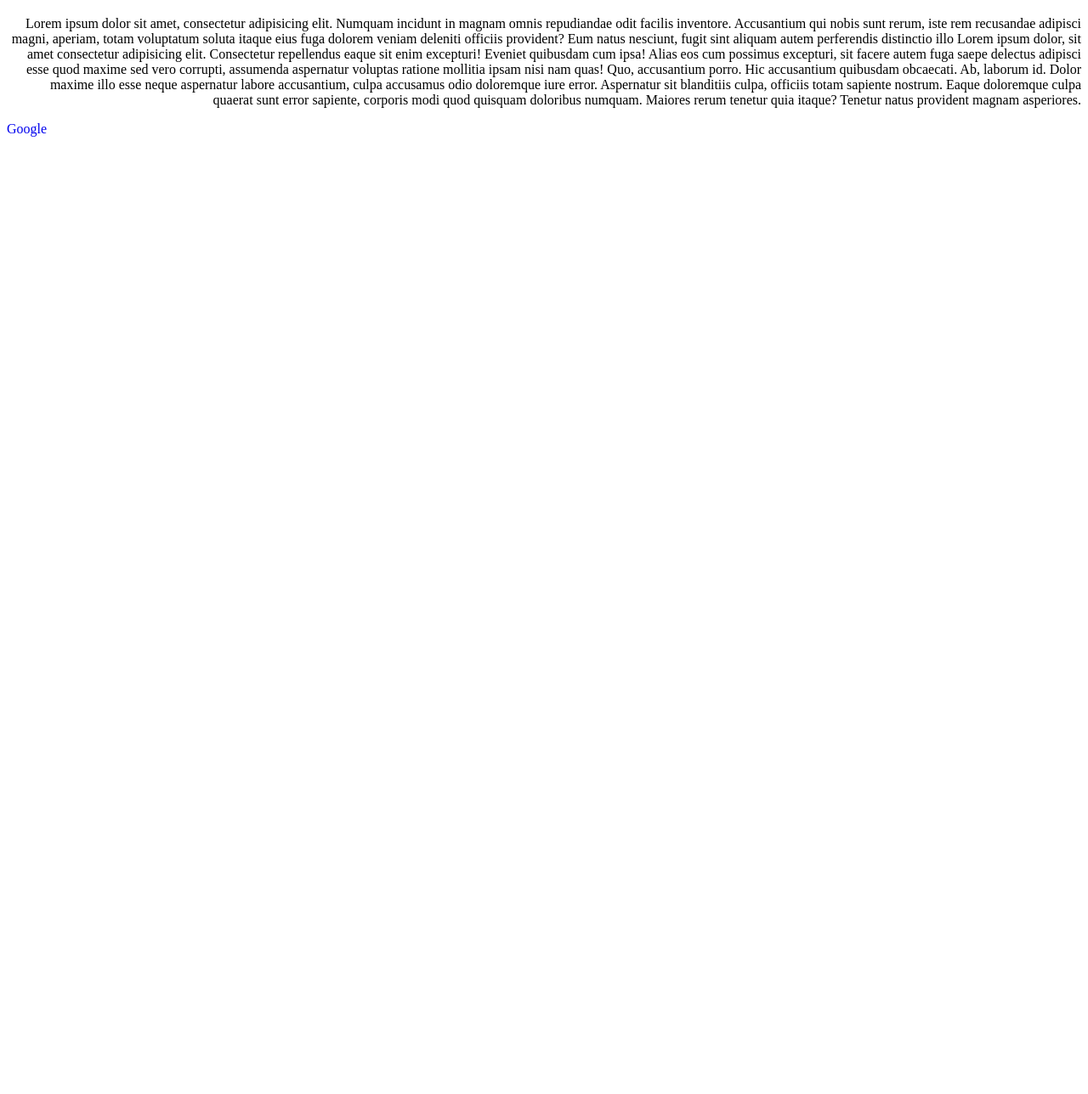
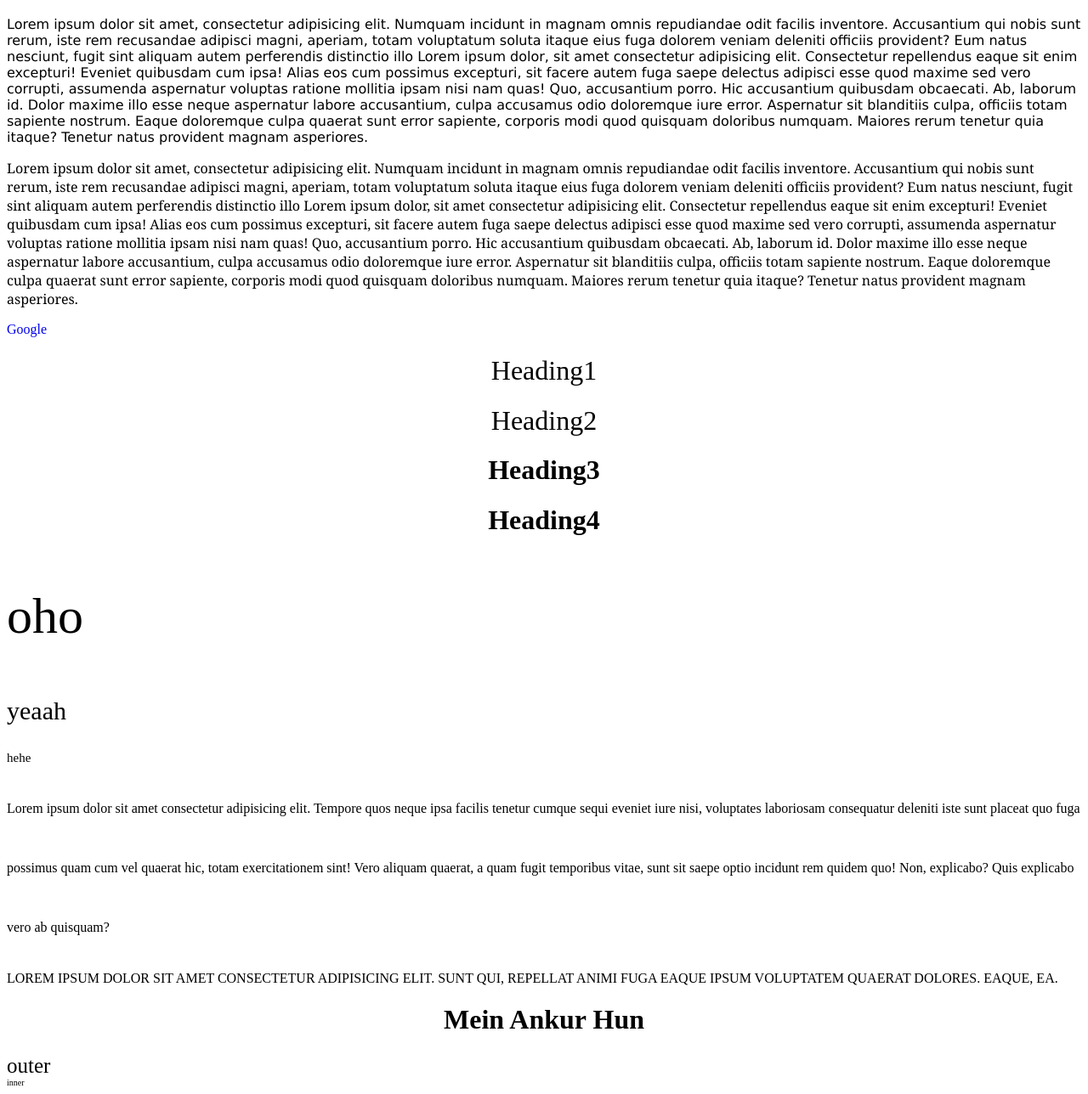
Before and after one commit to imankurbhowmik/CSS, a plain HTML site: page 01.html in a window 1280 px wide. Shown: the part 61-1349 px from the top of the page at 85% size. Before the commit the page ends 800 px from the top, so only its background shows below. Drawn offline with Linux system fonts and the light colour scheme.

Commit message:
new commits

```diff
--- a/01.html
+++ b/01.html
@@ -11,10 +11,49 @@
     ** works based on parent element-->
 
     <h1>heading</h1>
-    <p>Lorem ipsum dolor sit amet, consectetur adipisicing elit. Numquam incidunt in magnam omnis repudiandae odit facilis inventore. Accusantium qui nobis sunt rerum, iste rem recusandae adipisci magni, aperiam, totam voluptatum soluta itaque eius fuga dolorem veniam deleniti officiis provident? Eum natus nesciunt, fugit sint aliquam autem perferendis distinctio illo Lorem ipsum dolor, sit amet consectetur adipisicing elit. Consectetur repellendus eaque sit enim excepturi! Eveniet quibusdam cum ipsa! Alias eos cum possimus excepturi, sit facere autem fuga saepe delectus adipisci esse quod maxime sed vero corrupti, assumenda aspernatur voluptas ratione mollitia ipsam nisi nam quas! Quo, accusantium porro. Hic accusantium quibusdam obcaecati. Ab, laborum id. Dolor maxime illo esse neque aspernatur labore accusantium, culpa accusamus odio doloremque iure error. Aspernatur sit blanditiis culpa, officiis totam sapiente nostrum. Eaque doloremque culpa quaerat sunt error sapiente, corporis modi quod quisquam doloribus numquam. Maiores rerum tenetur quia itaque? Tenetur natus provident magnam asperiores.</p>
+    <p id="one">Lorem ipsum dolor sit amet, consectetur adipisicing elit. Numquam incidunt in magnam omnis repudiandae odit facilis inventore. Accusantium qui nobis sunt rerum, iste rem recusandae adipisci magni, aperiam, totam voluptatum soluta itaque eius fuga dolorem veniam deleniti officiis provident? Eum natus nesciunt, fugit sint aliquam autem perferendis distinctio illo Lorem ipsum dolor, sit amet consectetur adipisicing elit. Consectetur repellendus eaque sit enim excepturi! Eveniet quibusdam cum ipsa! Alias eos cum possimus excepturi, sit facere autem fuga saepe delectus adipisci esse quod maxime sed vero corrupti, assumenda aspernatur voluptas ratione mollitia ipsam nisi nam quas! Quo, accusantium porro. Hic accusantium quibusdam obcaecati. Ab, laborum id. Dolor maxime illo esse neque aspernatur labore accusantium, culpa accusamus odio doloremque iure error. Aspernatur sit blanditiis culpa, officiis totam sapiente nostrum. Eaque doloremque culpa quaerat sunt error sapiente, corporis modi quod quisquam doloribus numquam. Maiores rerum tenetur quia itaque? Tenetur natus provident magnam asperiores.</p>
 
-    <!-- text-decoration : underline/ overline/ line-through -->
+    <p id="two">Lorem ipsum dolor sit amet, consectetur adipisicing elit. Numquam incidunt in magnam omnis repudiandae odit facilis inventore. Accusantium qui nobis sunt rerum, iste rem recusandae adipisci magni, aperiam, totam voluptatum soluta itaque eius fuga dolorem veniam deleniti officiis provident? Eum natus nesciunt, fugit sint aliquam autem perferendis distinctio illo Lorem ipsum dolor, sit amet consectetur adipisicing elit. Consectetur repellendus eaque sit enim excepturi! Eveniet quibusdam cum ipsa! Alias eos cum possimus excepturi, sit facere autem fuga saepe delectus adipisci esse quod maxime sed vero corrupti, assumenda aspernatur voluptas ratione mollitia ipsam nisi nam quas! Quo, accusantium porro. Hic accusantium quibusdam obcaecati. Ab, laborum id. Dolor maxime illo esse neque aspernatur labore accusantium, culpa accusamus odio doloremque iure error. Aspernatur sit blanditiis culpa, officiis totam sapiente nostrum. Eaque doloremque culpa quaerat sunt error sapiente, corporis modi quod quisquam doloribus numquam. Maiores rerum tenetur quia itaque? Tenetur natus provident magnam asperiores.</p>
+
+    <!-- text-decoration : underline/ overline/ line-through/ none -->
 
     <a href="https://www.google.com">Google</a>
+
+    <!-- font-weight : normal/ bold/ bolder/ lighter
+    font-weight : 100 - 900 -->
+
+    <h1 id="h1">heading1</h1>
+    <h1 id="h2">heading2</h1>
+    <h1 id="h3">heading3</h1>
+    <h1 id="h4">heading4</h1>
+
+    <!-- font-family -->
+
+    <!-- units in css : absolute and relative -->
+    <!-- absolute -->
+    <!-- px -->
+
+    <!-- font-size -->
+
+    <p id="first">oho</p>
+    <p id="second">yeaah</p>
+    <p id="third">hehe</p>
+
+
+    <!-- line-height : 2px/ normal -->
+
+    <p id="lineheight">Lorem ipsum dolor sit amet consectetur adipisicing elit. Tempore quos neque ipsa facilis tenetur cumque sequi eveniet iure nisi, voluptates laboriosam consequatur deleniti iste sunt placeat quo fuga possimus quam cum vel quaerat hic, totam exercitationem sint! Vero aliquam quaerat, a quam fugit temporibus vitae, sunt sit saepe optio incidunt rem quidem quo! Non, explicabo? Quis explicabo vero ab quisquam?</p>
+
+
+    <!-- text-transform : uppercase/ lowercase/ capitalize/ none -->
+
+    <p id="texttransform">Lorem ipsum dolor sit amet consectetur adipisicing elit. Sunt qui, repellat animi fuga eaque ipsum voluptatem quaerat dolores. Eaque, ea.</p>
+
+
+    <h1>mein ankur hun</h1>
+
+    <div id="outer">outer
+        <div id="inner">inner</div>
+    </div>
 </body>
 </html>
--- a/01_style.css
+++ b/01_style.css
@@ -1,12 +1,71 @@
 p{
-    text-align: right;
+    text-align: left;
 }
 
-h1{
+/* h1{
     text-align: center;
     text-decoration: underline;
-}
+} */
 
 a{
     text-decoration: none;
 }
+
+#h1{
+    font-weight: lighter;
+}
+
+#h2{
+    font-weight: normal;
+}
+
+#h3{
+    font-weight: bold;
+}
+
+#h4{
+    font-weight: bolder;
+}
+
+#one{
+    font-family: 'Lucida Sans', 'Lucida Sans Regular', 'Lucida Grande', 'Lucida Sans Unicode', Geneva, Verdana, sans-serif;
+}
+
+#two{
+    font-family: Georgia, 'Times New Roman', Times, serif;
+}
+
+#first{
+    font-size: 60px;
+}
+
+#second{
+    font-size: 30px;
+}
+
+#third{
+    font-size: 15px;
+}
+
+#lineheight{
+    line-height: 70px;
+}
+
+#texttransform{
+    text-transform: uppercase;
+}
+
+
+h1{
+    text-align: center;
+    text-transform: capitalize;
+    font-family: "Times New Roman";
+}
+
+#outer{
+    font-size: 25px;
+}
+
+#inner{
+    font-size: 10px;
+}
```
